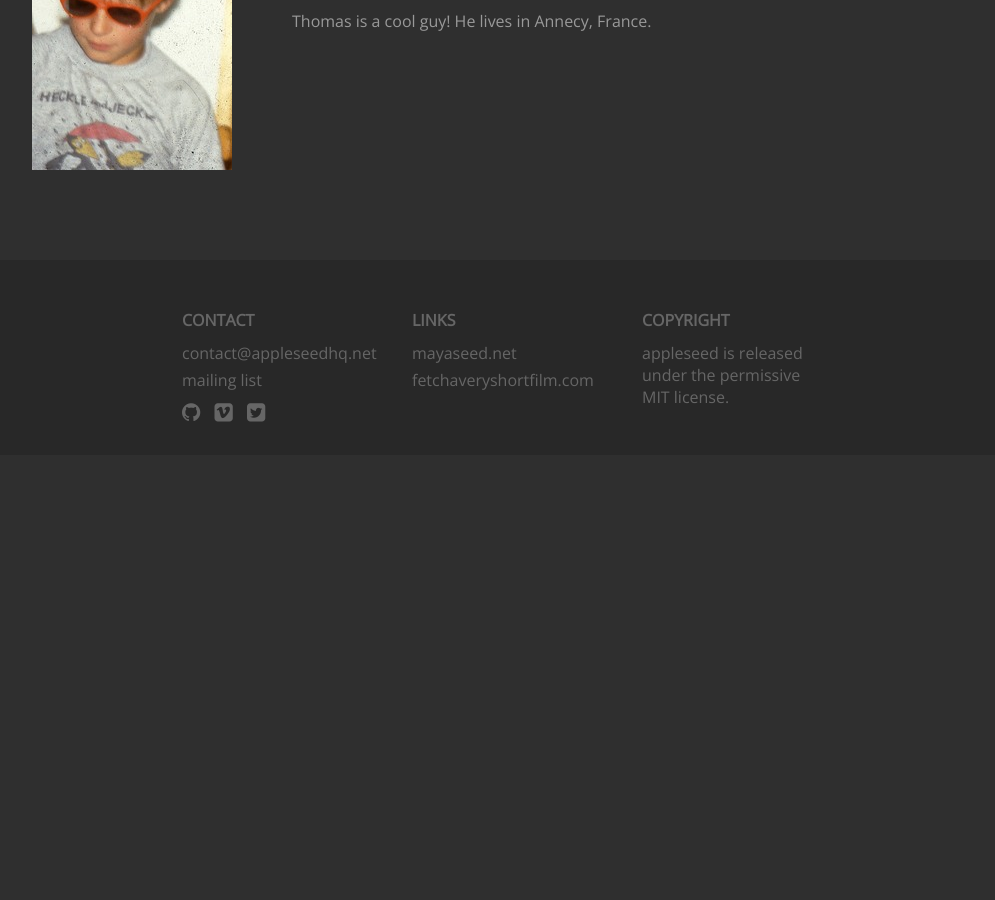
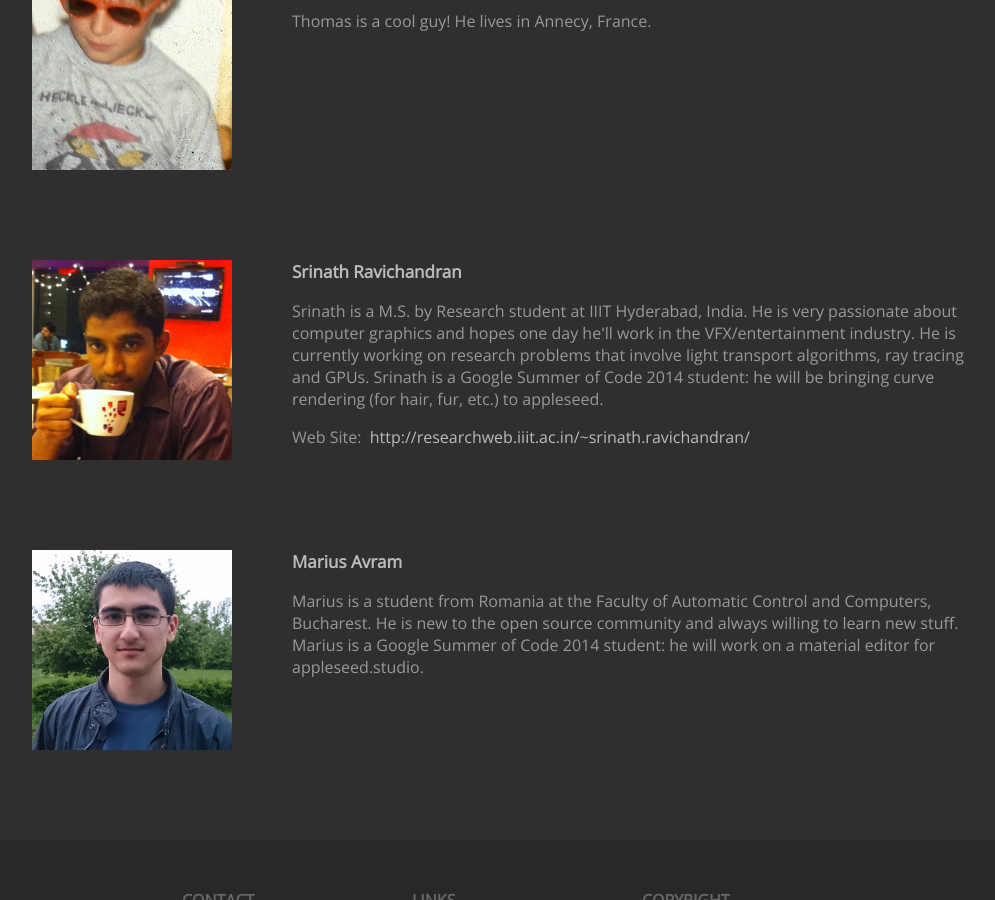
Before and after one commit to appleseedhq/appleseedhq.github.io, a Jekyll site: the page built from team.md, in a window 1280 px wide and 900 px high, scrolled down 2600 px. Shown: the whole window, without its empty margins (128-1123 px from the left). Built offline with Jekyll 4.4.1, drawn with Linux system fonts in a browser that asks for light colours; nearby versions of some CDN libraries; before the commit the page ends 3055 px from its top, so only the background shows below that.

Commit message:
added GSoC students to Team page.

```diff
--- a/_data/members.yml
+++ b/_data/members.yml
@@ -87,3 +87,22 @@
   picture: thomas_arthus.jpg
   bio: >
     Thomas is a cool guy! He lives in Annecy, France.
+
+
+- name: Srinath Ravichandran
+  picture: srinath_ravichandran.jpg
+  bio: >
+    Srinath is a M.S. by Research student at IIIT Hyderabad, India. He is very passionate about computer graphics
+    and hopes one day he'll work in the VFX/entertainment industry. He is currently working on research problems
+    that involve light transport algorithms, ray tracing and GPUs. Srinath is a Google Summer of Code 2014 student:
+    he will be bringing curve rendering (for hair, fur, etc.) to appleseed.
+  links:
+    - { label: Web Site, url: "http://researchweb.iiit.ac.in/~srinath.ravichandran/" }
+
+
+- name: Marius Avram
+  picture: marius_avram.jpg
+  bio: >
+    Marius is a student from Romania at the Faculty of Automatic Control and Computers, Bucharest. He is new to
+    the open source community and always willing to learn new stuff. Marius is a Google Summer of Code 2014 student:
+    he will work on a material editor for appleseed.studio.
```
Also changed, not shown: img/marius_avram.jpg (added), img/srinath_ravichandran.jpg (added).
